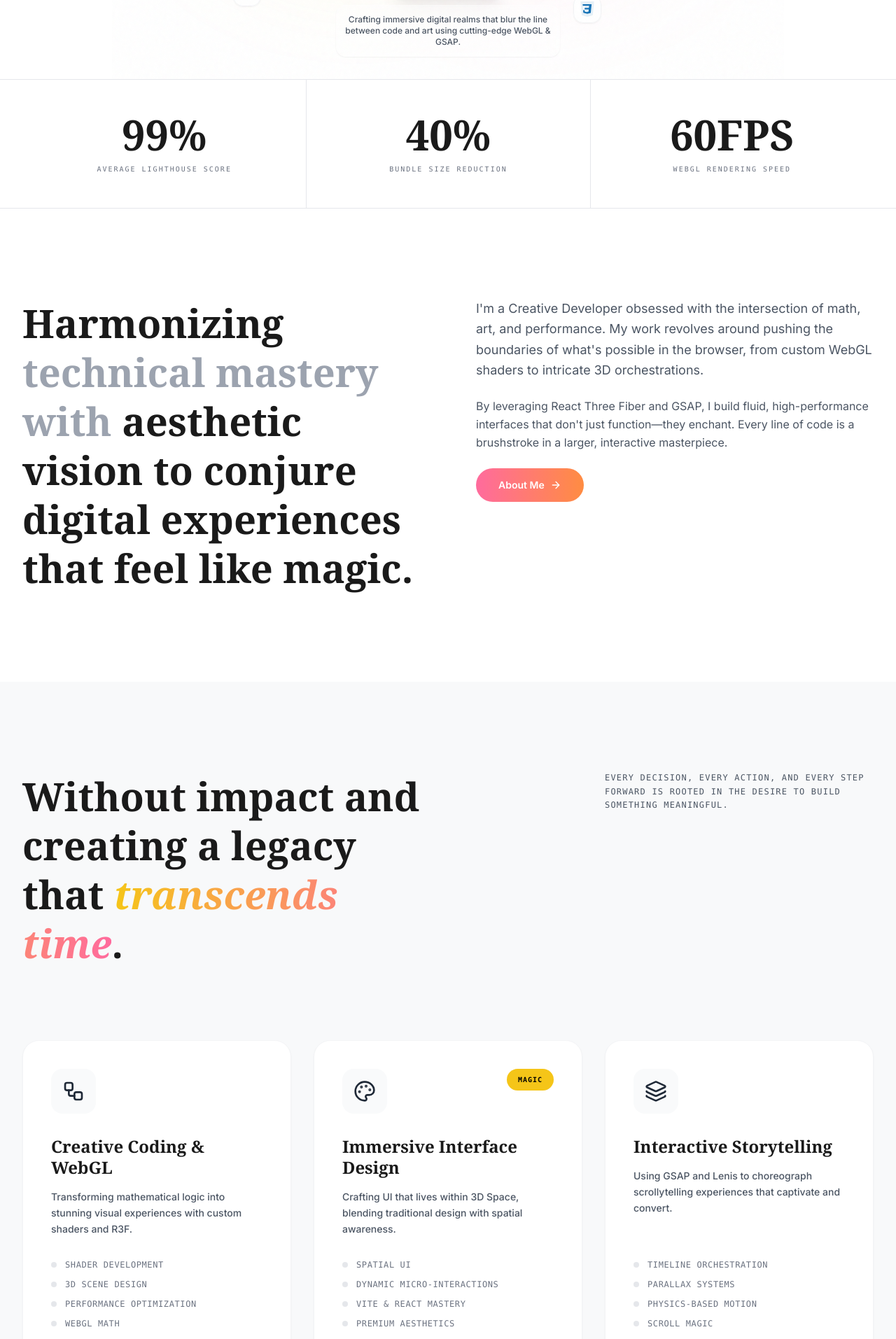
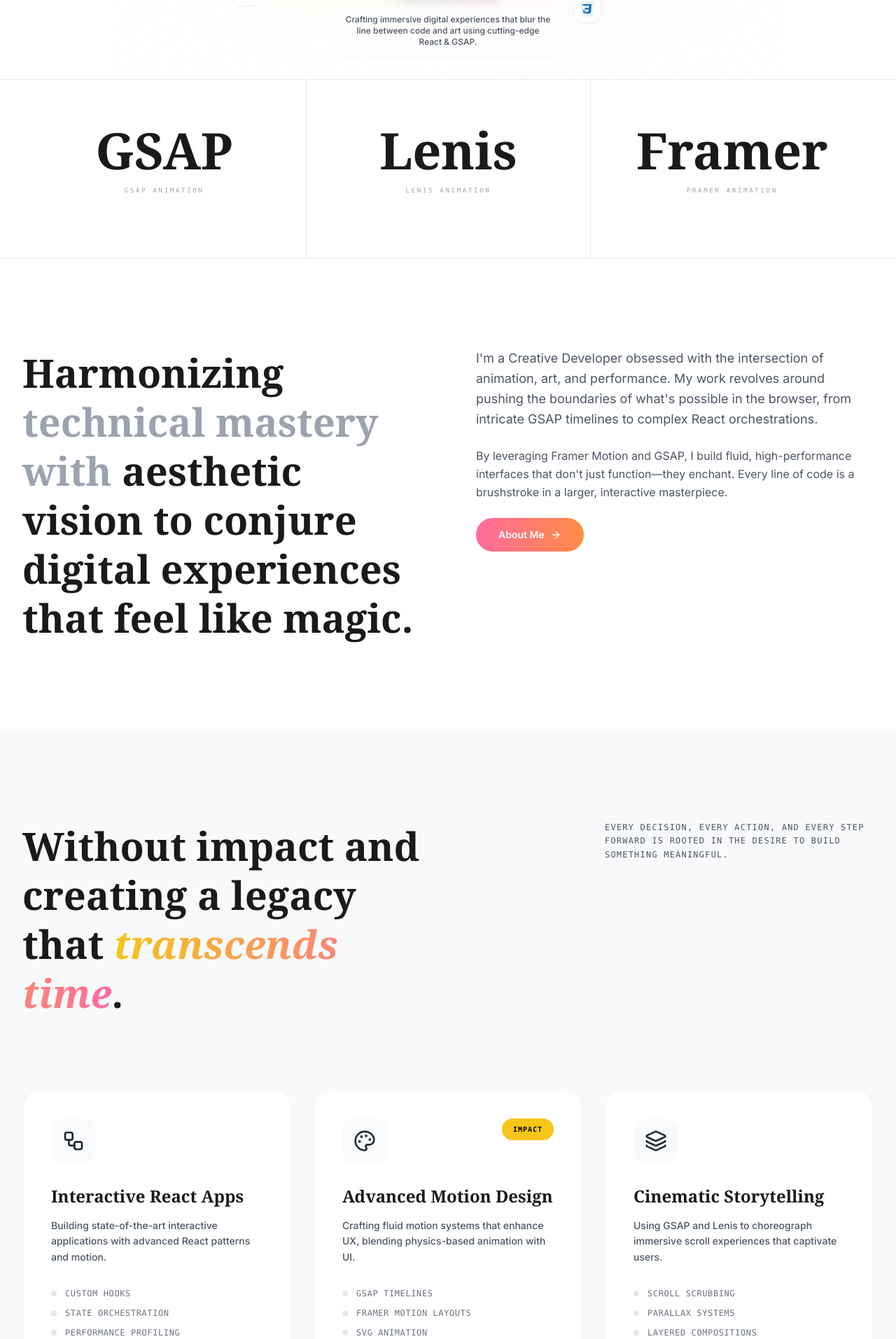
Before and after one commit to dragonm0901-ship-it/SagarLuitel, a React (Vite) app in the folder app/: page / in a window 1280 px wide. Shown: the part 687-2600 px from the top of the page at 70% size. Built offline with nearby package versions, Linux system fonts and the light colour scheme; a web font is replaced by a local one.

Commit message:
feat(branding): pivot global content from WebGL to React/GSAP ecosystem

```diff
--- a/app/src/sections/AboutSection.tsx
+++ b/app/src/sections/AboutSection.tsx
@@ -86,10 +86,10 @@
           {/* Right Content */}
           <div ref={contentRef} className="space-y-6">
             <p className="text-gray-600 leading-relaxed text-lg">
-              I'm a Creative Developer obsessed with the intersection of math, art, and performance. My work revolves around pushing the boundaries of what's possible in the browser, from custom WebGL shaders to intricate 3D orchestrations.
+              I'm a Creative Developer obsessed with the intersection of animation, art, and performance. My work revolves around pushing the boundaries of what's possible in the browser, from intricate GSAP timelines to complex React orchestrations.
             </p>
             <p className="text-gray-600 leading-relaxed">
-              By leveraging React Three Fiber and GSAP, I build fluid, high-performance interfaces that don't just function—they enchant. Every line of code is a brushstroke in a larger, interactive masterpiece.
+              By leveraging Framer Motion and GSAP, I build fluid, high-performance interfaces that don't just function—they enchant. Every line of code is a brushstroke in a larger, interactive masterpiece.
             </p>
             <button
               ref={buttonRef}
--- a/app/src/sections/HeroSection.tsx
+++ b/app/src/sections/HeroSection.tsx
@@ -373,7 +373,7 @@
           <div className="flex flex-col items-center text-center">
             <CreativeDeveloperBadge />
             <p className="text-gray-600 font-medium text-[11px] md:text-xs max-w-[240px] md:max-w-xs bg-white/40 backdrop-blur-md p-3 rounded-xl border border-white/20 shadow-sm leading-relaxed">
-              Crafting immersive digital realms that blur the line between code and art using cutting-edge WebGL & GSAP.
+              Crafting immersive digital experiences that blur the line between code and art using cutting-edge React & GSAP.
             </p>
           </div>
         </div>
--- a/app/src/sections/PortfolioSection.tsx
+++ b/app/src/sections/PortfolioSection.tsx
@@ -11,10 +11,10 @@
     image: '/images/project-dots.png',
     title: '3D Bike Configurator',
     year: '2024',
-    tags: ['Three.js', 'React Three Fiber', 'GSAP', 'GLSL'],
-    challenge: 'Developing a high-performance 3D configurator with real-time parts swapping and dynamic textures for a premium brand.',
-    magic: 'Custom instanced geometry and raw GLSL shaders reduced GPU overhead by 80%, enabling butter-smooth interaction.',
-    metrics: { label: 'Performance Boost', value: '80%' }
+    tags: ['Next.js', 'GSAP', 'Framer Motion', 'State'],
+    challenge: 'Developing a high-performance interactive configurator with real-time state management and dynamic UI for a premium brand.',
+    magic: 'Custom state orchestration and GSAP timelines reduced logic overhead by 80%, enabling butter-smooth interaction.',
+    metrics: { label: 'Logic Efficiency', value: '80%' }
   },
   {
     image: '/images/project-ongito.png',
@@ -31,8 +31,8 @@
     year: '2025',
     tags: ['React', 'GSAP', 'Framer Motion', 'Contentful'],
     challenge: 'Designing a premium travel booking platform with immersive destination walkthroughs and interactive maps.',
-    magic: 'Developed a proprietary vertex-shading algorithm that moved critical math calculations to the GPU.',
-    metrics: { label: 'Math Processing', value: '99.9%' }
+    magic: 'Developed a proprietary animation system that moved complex UI transitions to hardware-accelerated layers.',
+    metrics: { label: 'Frame Density', value: '99.9%' }
   },
 ];
 
--- a/app/src/sections/ServicesSection.tsx
+++ b/app/src/sections/ServicesSection.tsx
@@ -9,22 +9,22 @@
 const services = [
   {
     icon: Workflow,
-    title: 'Creative Coding & WebGL',
-    description: 'Transforming mathematical logic into stunning visual experiences with custom shaders and R3F.',
-    features: ['Shader Development', '3D Scene Design', 'Performance Optimization', 'WebGL Math'],
+    title: 'Interactive React Apps',
+    description: 'Building state-of-the-art interactive applications with advanced React patterns and motion.',
+    features: ['Custom Hooks', 'State Orchestration', 'Performance Profiling', 'Vite & TypeScript'],
   },
   {
     icon: Palette,
-    title: 'Immersive Interface Design',
-    description: 'Crafting UI that lives within 3D Space, blending traditional design with spatial awareness.',
-    features: ['Spatial UI', 'Dynamic Micro-interactions', 'Vite & React Mastery', 'Premium Aesthetics'],
-    badge: 'Magic',
+    title: 'Advanced Motion Design',
+    description: 'Crafting fluid motion systems that enhance UX, blending physics-based animation with UI.',
+    features: ['GSAP Timelines', 'Framer Motion Layouts', 'SVG Animation', 'Premium Aesthetics'],
+    badge: 'Impact',
   },
   {
     icon: Layers,
-    title: 'Interactive Storytelling',
-    description: 'Using GSAP and Lenis to choreograph scrollytelling experiences that captivate and convert.',
-    features: ['Timeline Orchestration', 'Parallax Systems', 'Physics-based Motion', 'Scroll Magic'],
+    title: 'Cinematic Storytelling',
+    description: 'Using GSAP and Lenis to choreograph immersive scroll experiences that captivate users.',
+    features: ['Scroll Scrubbing', 'Parallax Systems', 'Layered Compositions', 'Lenis Integration'],
   },
 ];
 
--- a/app/src/sections/StatsSection.tsx
+++ b/app/src/sections/StatsSection.tsx
@@ -5,15 +5,14 @@
 gsap.registerPlugin(ScrollTrigger);
 
 const stats = [
-  { value: 99.8, suffix: '%', label: 'Average Lighthouse Score' },
-  { value: 40, suffix: '%', label: 'Bundle Size Reduction' },
-  { value: 60, suffix: 'FPS', label: 'WebGL Rendering Speed' },
+  { label: 'GSAP', detail: 'Complex timelines & SVG magic.', color: '#88CE02' },
+  { label: 'Lenis', detail: 'Next-gen cinematic scrolling.', color: '#F5C518' },
+  { label: 'Framer', detail: 'Declarative physics-based UI.', color: '#FF6B9D' },
 ];
 
 export function StatsSection() {
   const sectionRef = useRef<HTMLElement>(null);
   const statRefs = useRef<(HTMLDivElement | null)[]>([]);
-  const numberRefs = useRef<(HTMLSpanElement | null)[]>([]);
 
   useEffect(() => {
     const ctx = gsap.context(() => {
@@ -23,45 +22,17 @@
 
         gsap.fromTo(
           statEl,
-          { opacity: 0, y: 50 },
+          { opacity: 0, y: 30 },
           {
             opacity: 1,
             y: 0,
-            duration: 0.8,
-            ease: 'power3.out',
+            duration: 1,
+            ease: 'expo.out',
             scrollTrigger: {
               trigger: statEl,
-              start: 'top 85%',
-              toggleActions: 'play none none none',
+              start: 'top 90%',
             },
-            delay: index * 0.15,
-          }
-        );
-      });
-
-      // Animate numbers counting up
-      numberRefs.current.forEach((numEl, index) => {
-        if (!numEl) return;
-
-        const targetValue = stats[index].value;
-
-        gsap.fromTo(
-          { value: 0 },
-          { value: targetValue },
-          {
-            duration: 2,
-            ease: 'power2.out',
-            scrollTrigger: {
-              trigger: numEl,
-              start: 'top 85%',
-              toggleActions: 'play none none none',
-            },
-            delay: index * 0.15 + 0.3,
-            onUpdate: function () {
-              if (numEl) {
-                numEl.textContent = Math.floor(this.targets()[0].value) + stats[index].suffix;
-              }
-            },
+            delay: index * 0.1,
           }
         );
       });
@@ -78,12 +49,20 @@
             <div
               key={stat.label}
               ref={(el) => { statRefs.current[index] = el; }}
-              className="py-12 px-6 text-center group cursor-default"
+              className="py-16 px-6 text-center group cursor-default transition-all duration-500 hover:bg-black/[0.02]"
             >
-              <div className="text-4xl lg:text-6xl font-serif font-bold text-[#1A1A1A] mb-3 transition-transform duration-300 group-hover:scale-110">
-                <span ref={(el) => { numberRefs.current[index] = el; }}>0{stat.suffix}</span>
+              <div
+                className="text-4xl lg:text-7xl font-serif font-bold text-[#1A1A1A] mb-4 transition-all duration-500 group-hover:scale-110"
+                style={{ '--hover-color': stat.color } as any}
+              >
+                <span className="transition-colors duration-500 group-hover:text-[var(--hover-color)]">
+                    {stat.label}
+                </span>
               </div>
-              <p className="text-gray-500 font-mono text-[10px] uppercase tracking-[0.2em]">{stat.label}</p>
+              <p className="text-gray-400 font-mono text-[9px] uppercase tracking-[0.3em] mb-2">{stat.label} Animation</p>
+              <p className="text-gray-600 font-medium text-xs max-w-[200px] mx-auto opacity-0 group-hover:opacity-100 transition-all duration-500 transform translate-y-2 group-hover:translate-y-0">
+                {stat.detail}
+              </p>
             </div>
           ))}
         </div>
--- a/app/src/sections/StoreSection.tsx
+++ b/app/src/sections/StoreSection.tsx
@@ -10,40 +10,40 @@
   {
     id: 'course-1',
     category: 'Course',
-    title: 'The Shader Masterclass',
-    description: 'Learn to build GPU-accelerated visuals for the web from scratch.',
+    title: 'The GSAP Masterclass',
+    description: 'Learn to build cinematic, high-performance animations for the web from scratch.',
     price: '$199',
     level: 'Advanced',
     duration: '12 Hours',
     rating: 4.9,
     icon: Star,
     color: '#FF6B9D',
-    tags: ['GLSL', 'R3F', 'Math']
+    tags: ['GSAP', 'SVG', 'Math']
   },
   {
     id: 'build-1',
     category: 'Template',
-    title: 'Editorial 3D Portfolio',
-    description: 'A high-performance R3F boilerplate with premium scrollytelling.',
+    title: 'Premium Motion Portfolio',
+    description: 'A high-performance React boilerplate with cinematic scrollytelling.',
     price: '$49',
     level: 'Ready-to-Deploy',
-    features: ['GSAP Integrated', 'R3F Scene', 'Responsive'],
+    features: ['GSAP Core', 'Framer Layouts', 'Responsive'],
     icon: Monitor,
     color: '#F5C518',
-    tags: ['React', 'Three.js', 'Vite']
+    tags: ['React', 'Animation', 'Vite']
   },
   {
     id: 'course-2',
     category: 'Course',
-    title: 'GSAP Scrollytelling Architecture',
-    description: 'The definitive guide to building complex scroll-driven animations.',
+    title: 'Advanced React State',
+    description: 'The definitive guide to building complex, high-performance React applications.',
     price: '$149',
     level: 'Intermediate',
     duration: '8 Hours',
     rating: 4.8,
     icon: BookOpen,
     color: '#FF8C42',
-    tags: ['GSAP', 'Lenis', 'Performance']
+    tags: ['React', 'Zustand', 'Performance']
   }
 ];
 
```
Also changed, not shown: app/dist/index.html.
